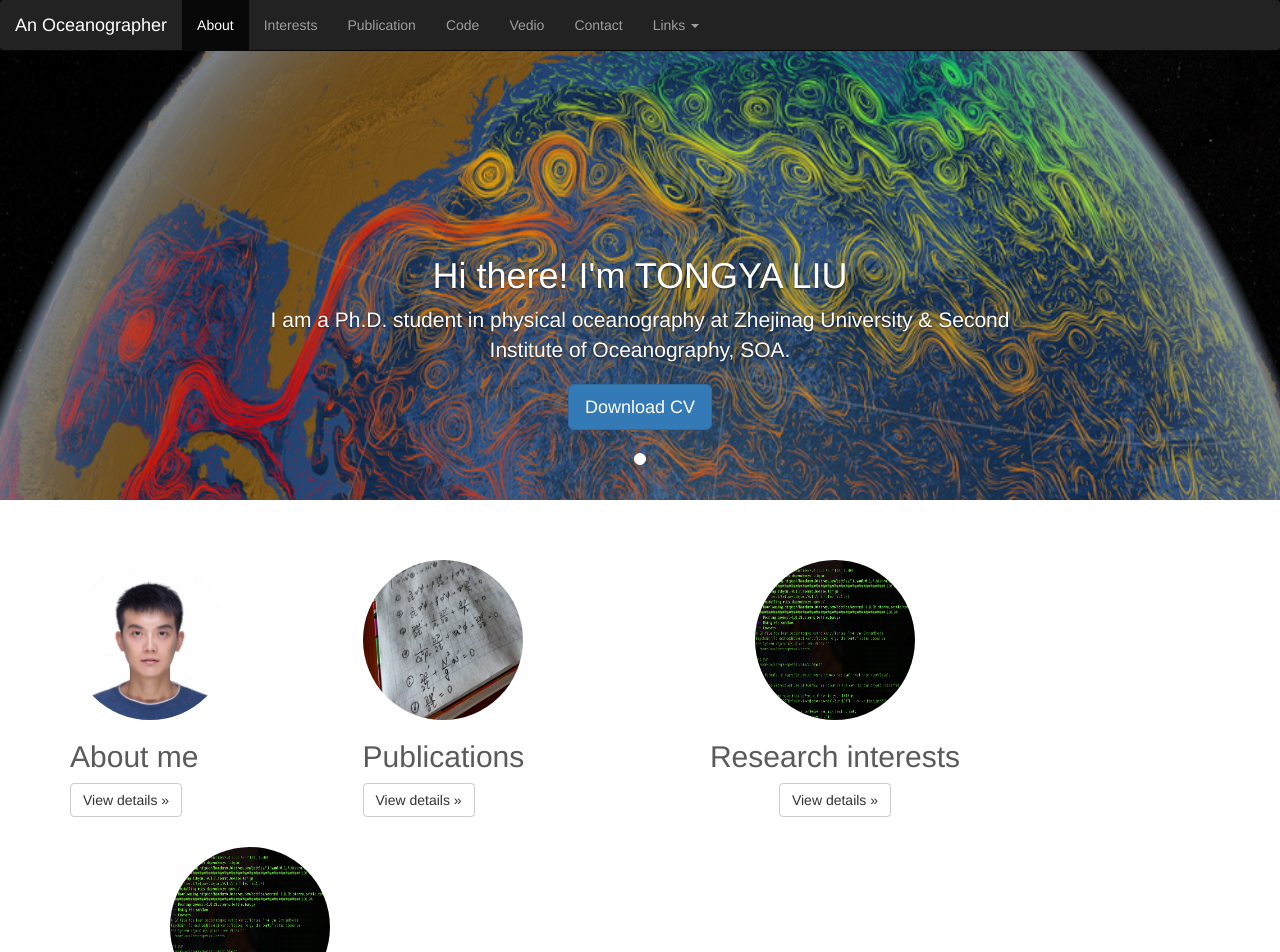
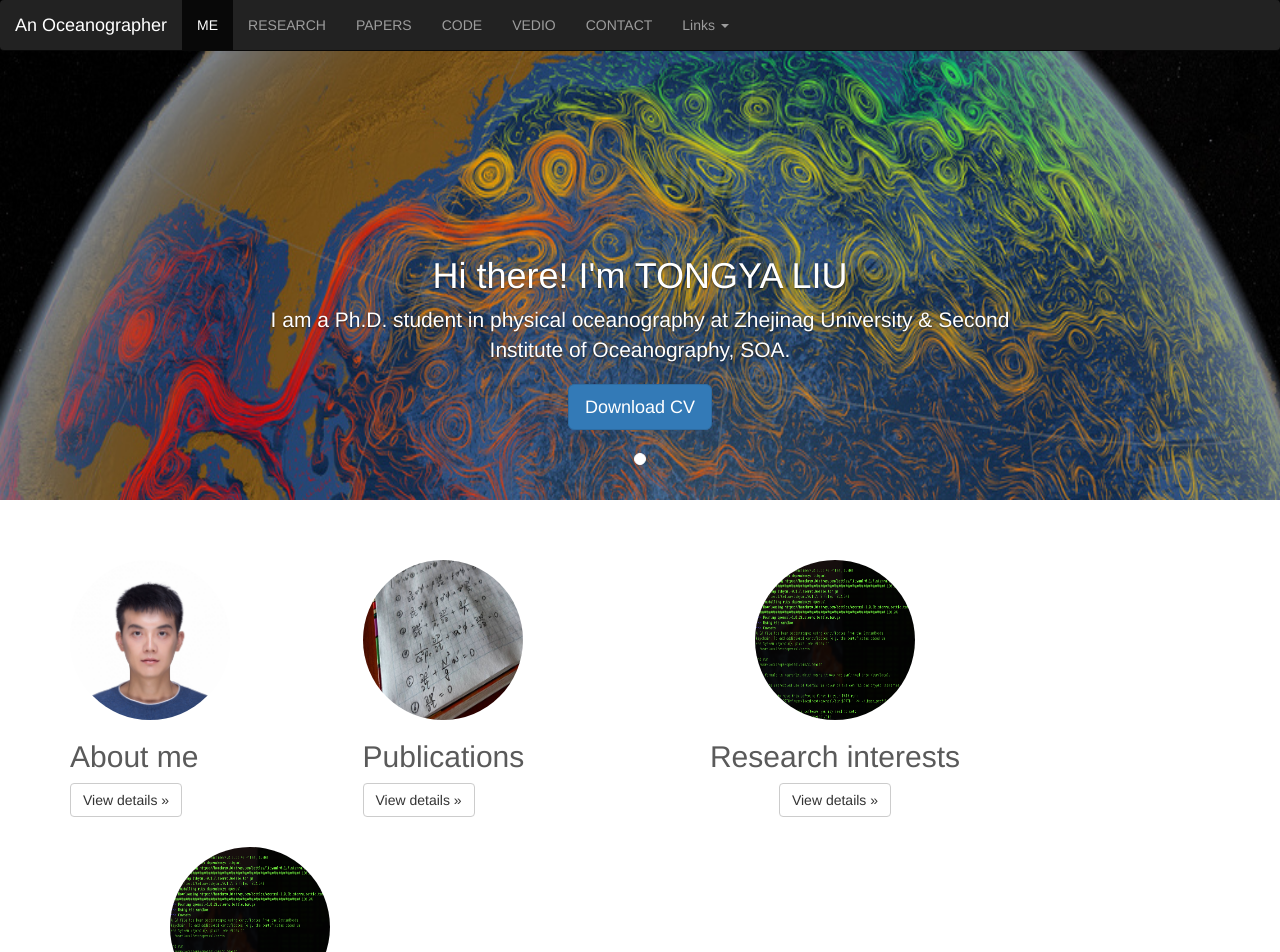
Before and after one commit to liutongya/liutongya.github.io, a Jekyll site: the page built from index.html, in a window 1280 px wide. Shown: the top 952 px of the page. Built offline with Jekyll 4.4.1, drawn with Linux system fonts in a browser that asks for light colours.

Commit message:
Update tabs.html

```diff
--- a/_includes/tabs.html
+++ b/_includes/tabs.html
@@ -16,13 +16,13 @@
             <div id="navbar" class="navbar-collapse collapse">
               <ul class="nav navbar-nav">
 <!--                 <li class="active"><a href="#">Home</a></li> -->
-<!--                 <li><a href="#about">About</a></li> -->
-                <li class="active"><a href="#about">About</a></li>
-                <li><a href="#Interests">Interests</a></li>
-                <li><a href="#publication">Publication</a></li>
-                <li><a href="#code">Code</a></li>
-                <li><a href="#vedio">Vedio</a></li>
-                <li><a href="#contact">Contact</a></li>
+<!--                 <li><a href="#me">ME</a></li> -->
+                <li class="active"><a href="#me">ME</a></li>
+                <li><a href="#research">RESEARCH</a></li>
+                <li><a href="#papers">PAPERS</a></li>
+                <li><a href="#code">CODE</a></li>
+                <li><a href="#vedio">VEDIO</a></li>
+                <li><a href="#contact">CONTACT</a></li>
                 <li class="dropdown">
                   <a href="#" class="dropdown-toggle" data-toggle="dropdown" role="button" aria-haspopup="true" aria-expanded="false"> Links <span class="caret"></span></a>
                   <ul class="dropdown-menu">
```
